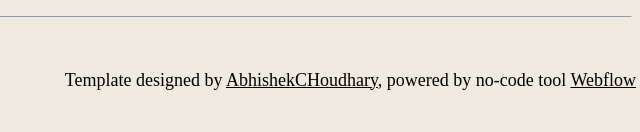
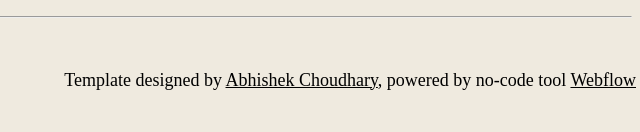
Before and after one commit to Abhishek007github/On-Consult, a plain HTML site: page index.html in a window 1280 px wide. Shown: the part 6754-6886 px from the top of the page, 584-1224 px from the left. Drawn offline with Linux system fonts and the light colour scheme.

Commit message:
Update index.html

```diff
--- a/index.html
+++ b/index.html
@@ -401,7 +401,7 @@
              <hr>
              <footer class="flax">
               <img src="/img/Logo On Consult Webflow Template.svg" alt="">
-              <p class="paragraph">Template designed by <span>AbhishekCHoudhary</span>, powered by no-code tool <span>Webflow</span> </p>
+              <p class="paragraph">Template designed by <span>Abhishek Choudhary</span>, powered by no-code tool <span>Webflow</span> </p>
              </footer>
 </section>
   </body>
```
